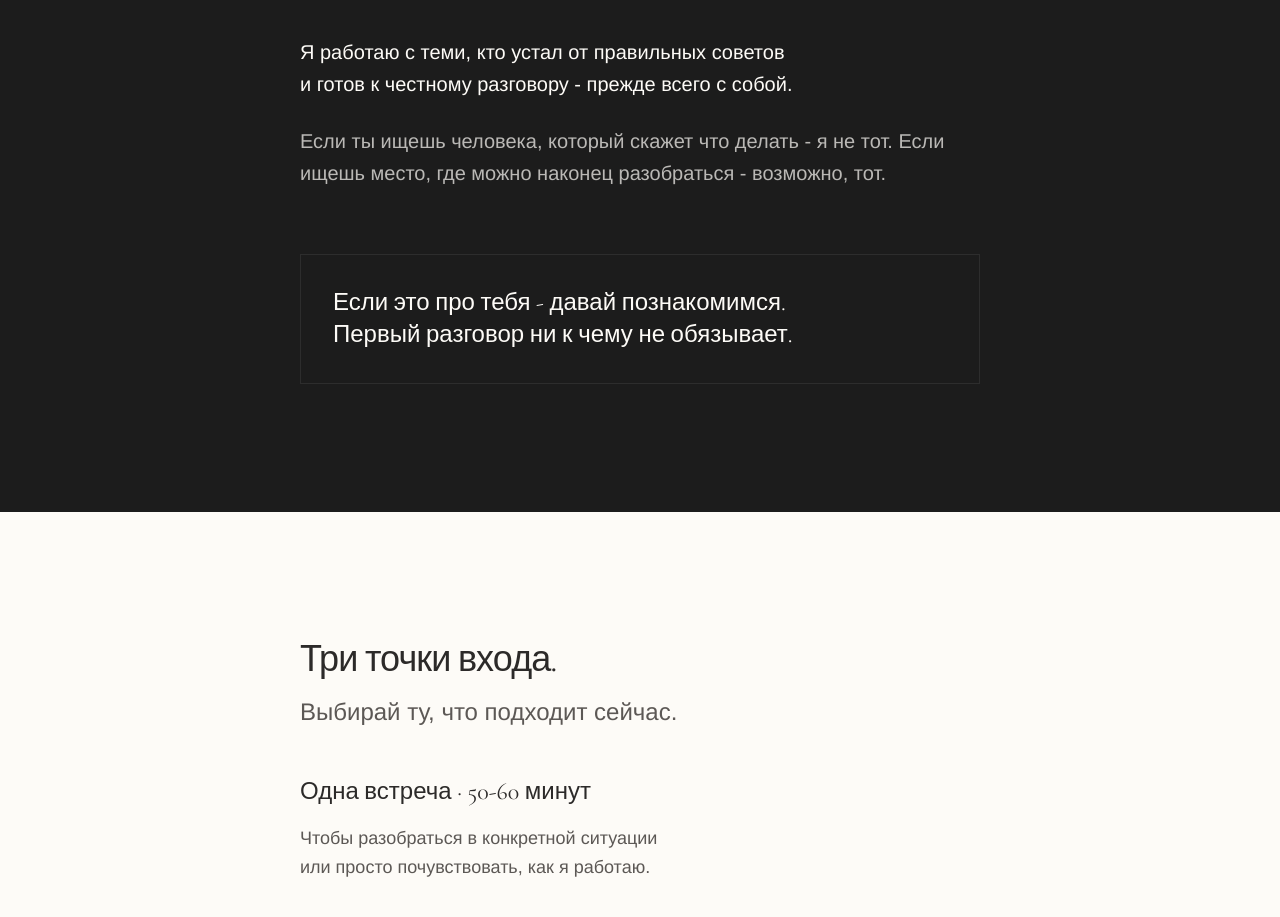
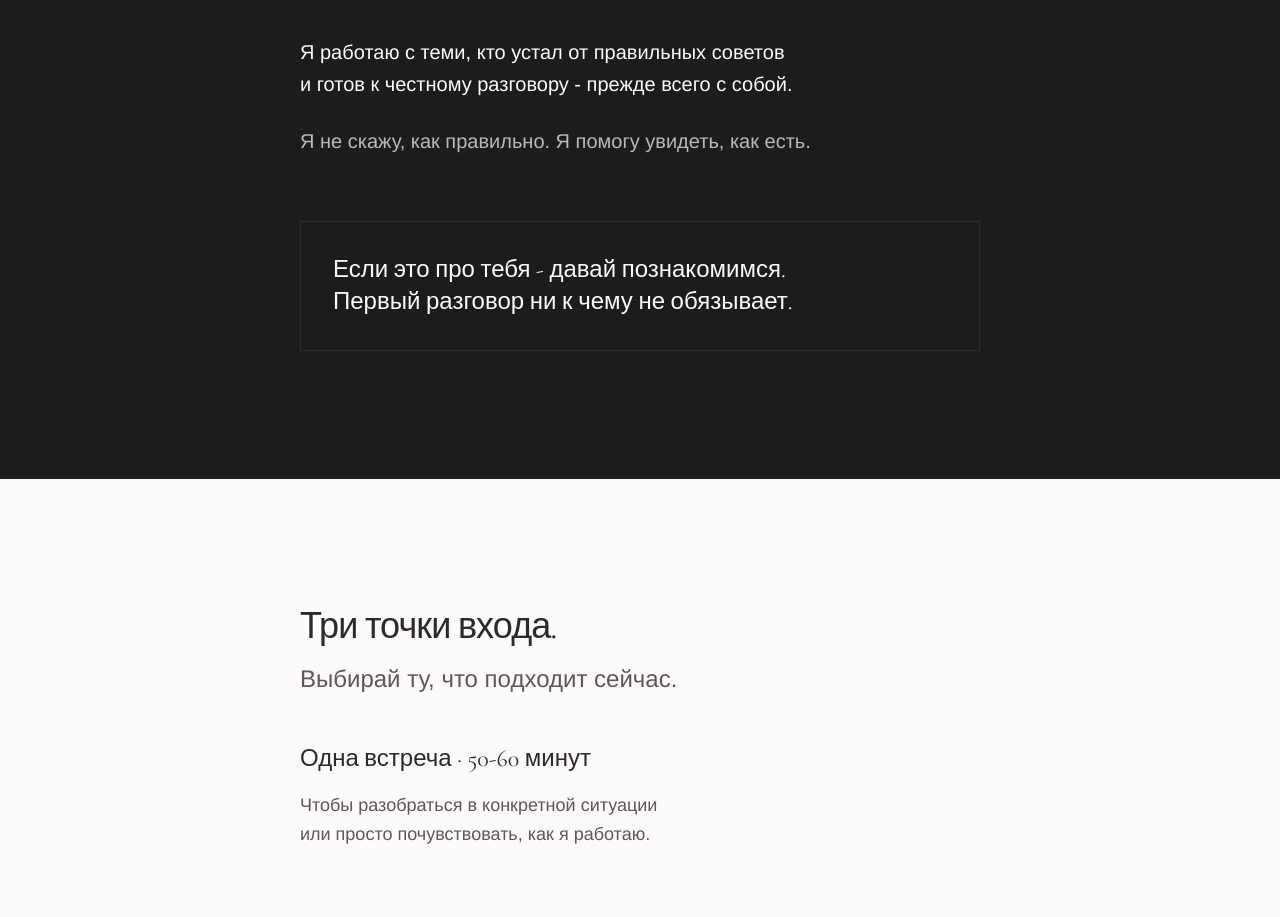
Before and after one commit to apple-kz/yevgeniy-levchuk-personal, a Next.js app: page / in a window 1280 px wide. Shown: the part 4640-5557 px from the top of the page. Built offline with nearby package versions, Linux system fonts and the light colour scheme.

Commit message:
style: refine messaging in 'Not for everyone' block

```diff
--- a/src/app/page.tsx
+++ b/src/app/page.tsx
@@ -141,7 +141,7 @@ export default function Home() {
 
           <div className="text-lg md:text-xl font-light leading-relaxed space-y-6">
             <p>Я работаю с теми, кто устал от правильных советов<br />и готов к честному разговору - прежде всего с собой.</p>
-            <p className="opacity-70">Если ты ищешь человека, который скажет что делать - я не тот. Если ищешь место, где можно наконец разобраться - возможно, тот.</p>
+            <p className="opacity-70">Я не скажу, как правильно. Я помогу увидеть, как есть.</p>
 
             <div className="mt-16 p-8 border border-[color:var(--color-line-inverted)]">
               <p className="font-serif text-2xl">
```
